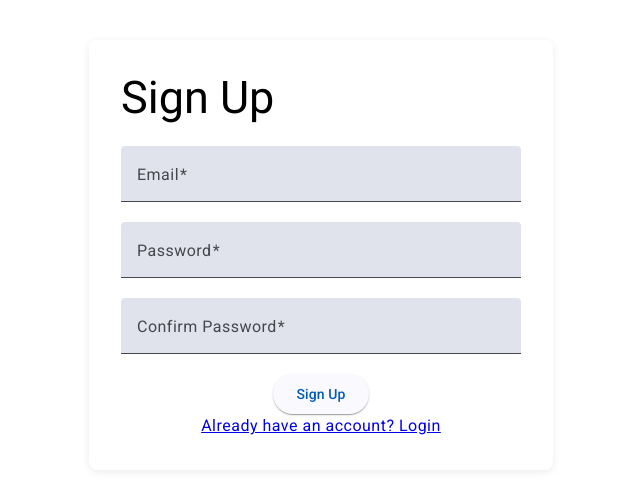
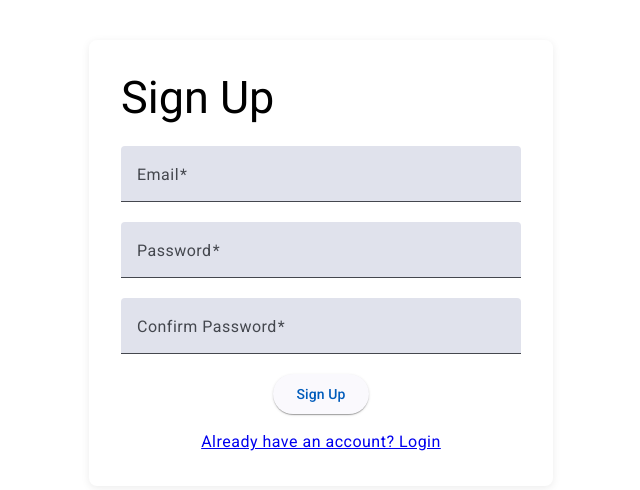
Before and after one commit to Gabester0/SMS-CLIENT, an Angular app: page /signup in a window 1280 px wide. Shown: the top 490 px of the page, without its empty margins (319-959 px from the left). Built offline with nearby package versions, Linux system fonts and the light colour scheme.

Commit message:
finishing login stuff

```diff
--- a/src/app/login/login.component.html
+++ b/src/app/login/login.component.html
@@ -36,6 +36,6 @@
   <mat-progress-bar *ngIf="loading" mode="indeterminate"></mat-progress-bar>
   <div *ngIf="error" class="error">{{ error }}</div>
   <div class="flex-row">
-    <a routerLink="/signup">Don't have an account? Sign up</a>
+    <a class="signup" routerLink="/signup">Don't have an account? Sign up</a>
   </div>
 </form>
--- a/src/app/login/login.component.scss
+++ b/src/app/login/login.component.scss
@@ -13,3 +13,7 @@
   color: #d32f2f;
   margin-top: 1rem;
 }
+
+.signup {
+  margin-top: 16px;
+}
--- a/src/app/signup/signup.component.html
+++ b/src/app/signup/signup.component.html
@@ -56,6 +56,6 @@
   <mat-progress-bar *ngIf="loading" mode="indeterminate"></mat-progress-bar>
   <div *ngIf="error" class="error">{{ error }}</div>
   <div class="flex-row">
-    <a routerLink="/login">Already have an account? Login</a>
+    <a class="login" routerLink="/login">Already have an account? Login</a>
   </div>
 </form>
--- a/src/app/signup/signup.component.scss
+++ b/src/app/signup/signup.component.scss
@@ -13,3 +13,7 @@
   color: #d32f2f;
   margin-top: 1rem;
 }
+
+.login {
+  margin-top: 16px;
+}
```
